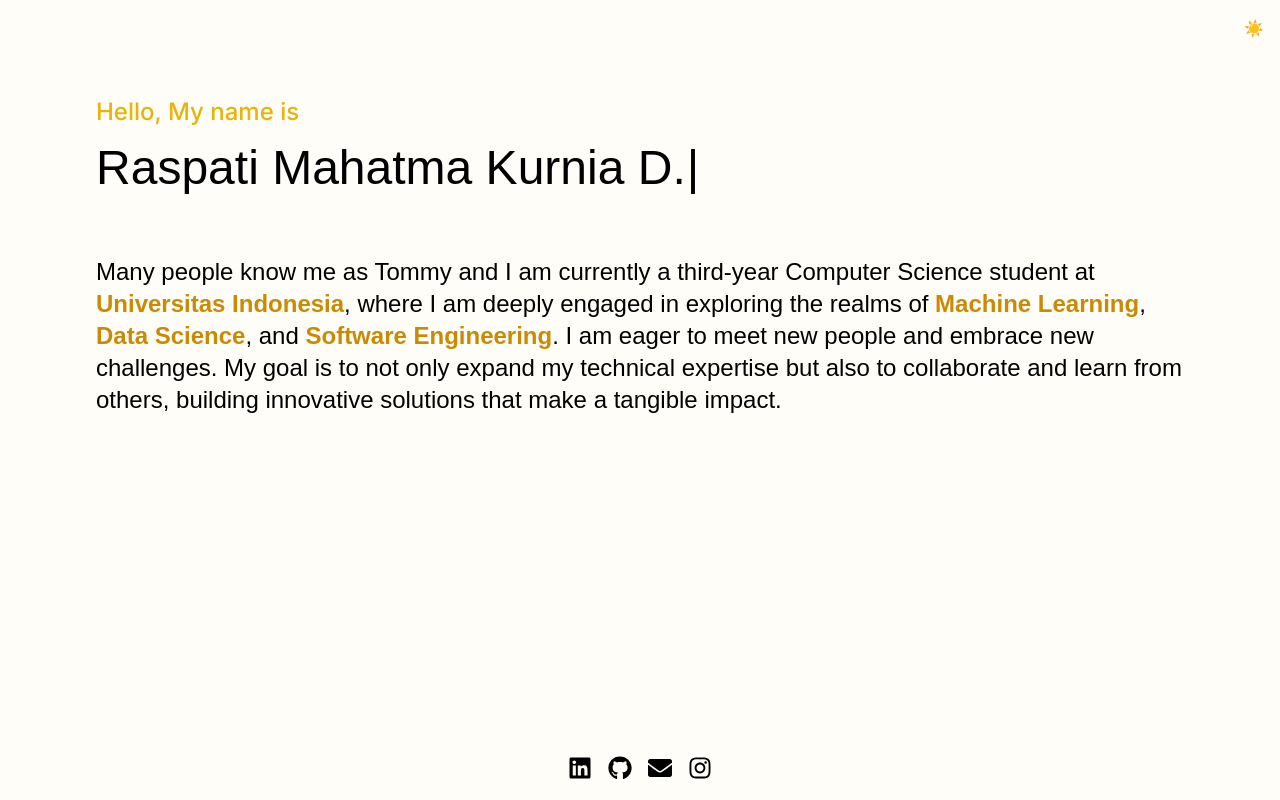
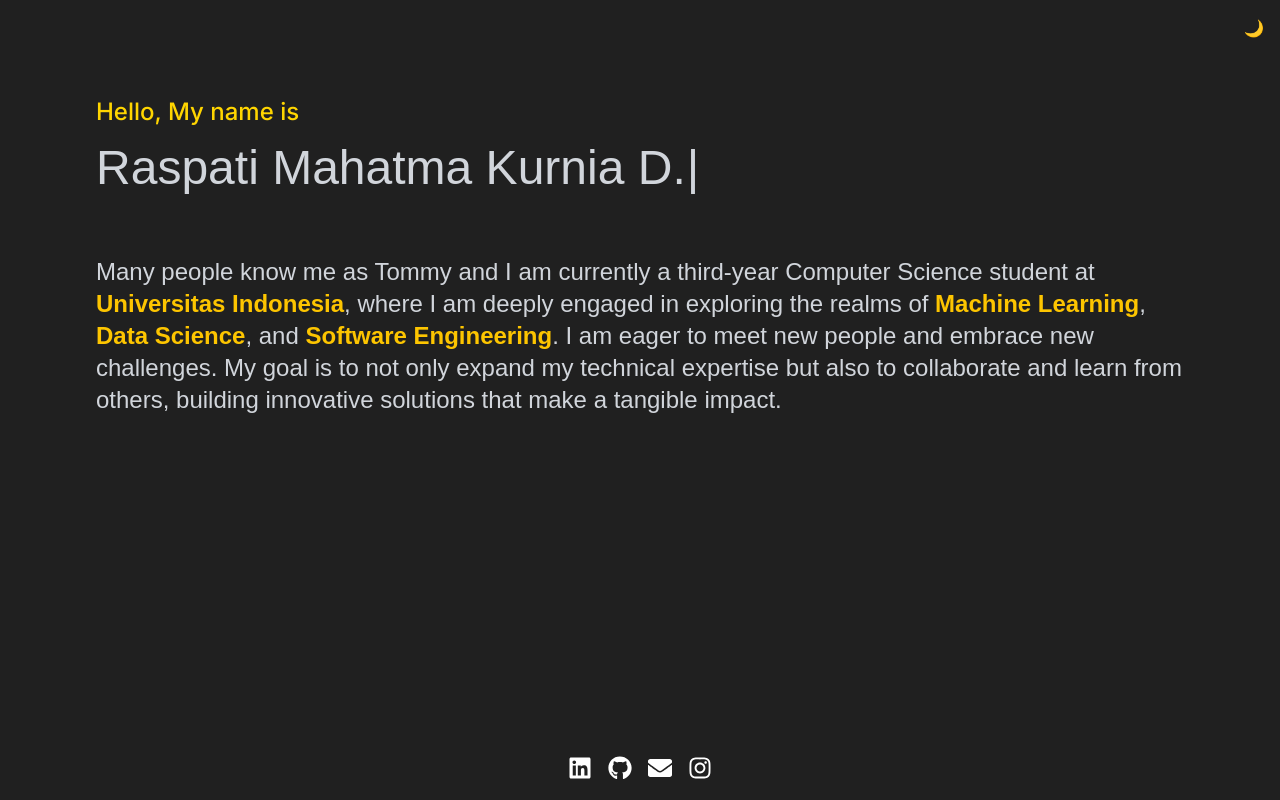
Before and after one commit to tommyraspati/next-portofolio, a Next.js app: page / in a window 1280 px wide. Built offline with nearby package versions, Linux system fonts and the light colour scheme; a web font is replaced by a local one.

Commit message:
set dark mode as default

```diff
--- a/app/footer.tsx
+++ b/app/footer.tsx
@@ -18,7 +18,8 @@ const Footer: React.FC<FooterProps> = ({darkMode}) => {
   };
 
   return (
-    <div className={`${darkMode ? 'bg-dark-mode' : 'bg-light-mode'} fixed inset-x-0 bottom-0 flex h-16 items-center justify-center`}>      <div className="flex gap-4">
+    <div className={`${darkMode ? 'bg-dark-mode' : 'bg-light-mode'} absolute inset-x-0 bottom-0 flex h-16 items-center justify-center `}>
+    <div className="flex gap-4">
         {/* LinkedIn */}
         <a href="https://www.linkedin.com/in/tommyraspati" target="_blank" rel="noopener noreferrer"
            onClick={() => handleClick('linkedin')}>
--- a/app/globals.css
+++ b/app/globals.css
@@ -45,3 +45,16 @@ body {
 .highlighted-text-light-mode {
   @apply text-yellow-600;
 }
+
+@keyframes pulse {
+  0%, 100% {
+    transform: scale(1);
+  }
+  50% {
+    transform: scale(1.1);
+  }
+}
+
+.pulse {
+  animation: pulse 2s infinite;
+}
--- a/app/page.tsx
+++ b/app/page.tsx
@@ -6,7 +6,7 @@ import Typewriter from 'typewriter-effect';
 import HighlightText from '@/app/ui/highlight_text'; // Import the HighlightText component
 
 export default function Home() {
-  const [darkMode, setDarkMode] = useState(false);
+  const [darkMode, setDarkMode] = useState(true);
 
   const toggleDarkMode = () => {
     setDarkMode(!darkMode);
@@ -14,9 +14,9 @@ export default function Home() {
 
   return (
     <div className={`${darkMode ? 'dark' : ''}`}>
-      <main className={`flex min-h-screen flex-col items-start justify-start p-12 sm:p-24 ${darkMode ? 'bg-dark-mode text-white' : 'bg-light-mode text-black'}`}>
+      <main className={`flex flex-col min-h-screen  items-start justify-start p-12 sm:p-24 ${darkMode ? 'bg-dark-mode text-white' : 'bg-light-mode text-black'}`}>
         {/* Dark Mode Toggle Button */}
-        <button onClick={toggleDarkMode} className="absolute top-4 right-4">
+        <button onClick={toggleDarkMode} className="absolute top-4 right-4 pulse">
           {darkMode ? '🌙' : '☀️'}
         </button>
 
```
